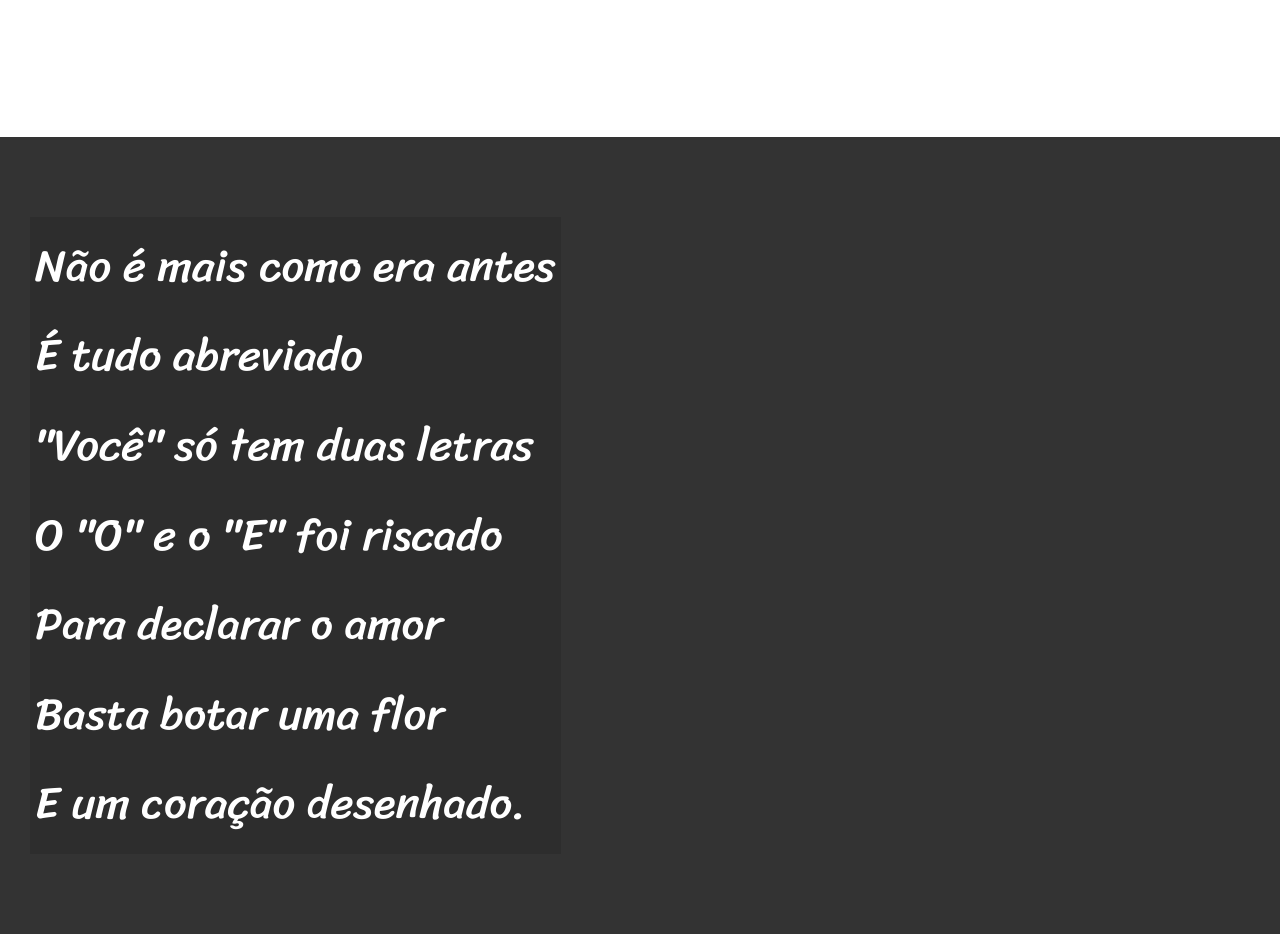
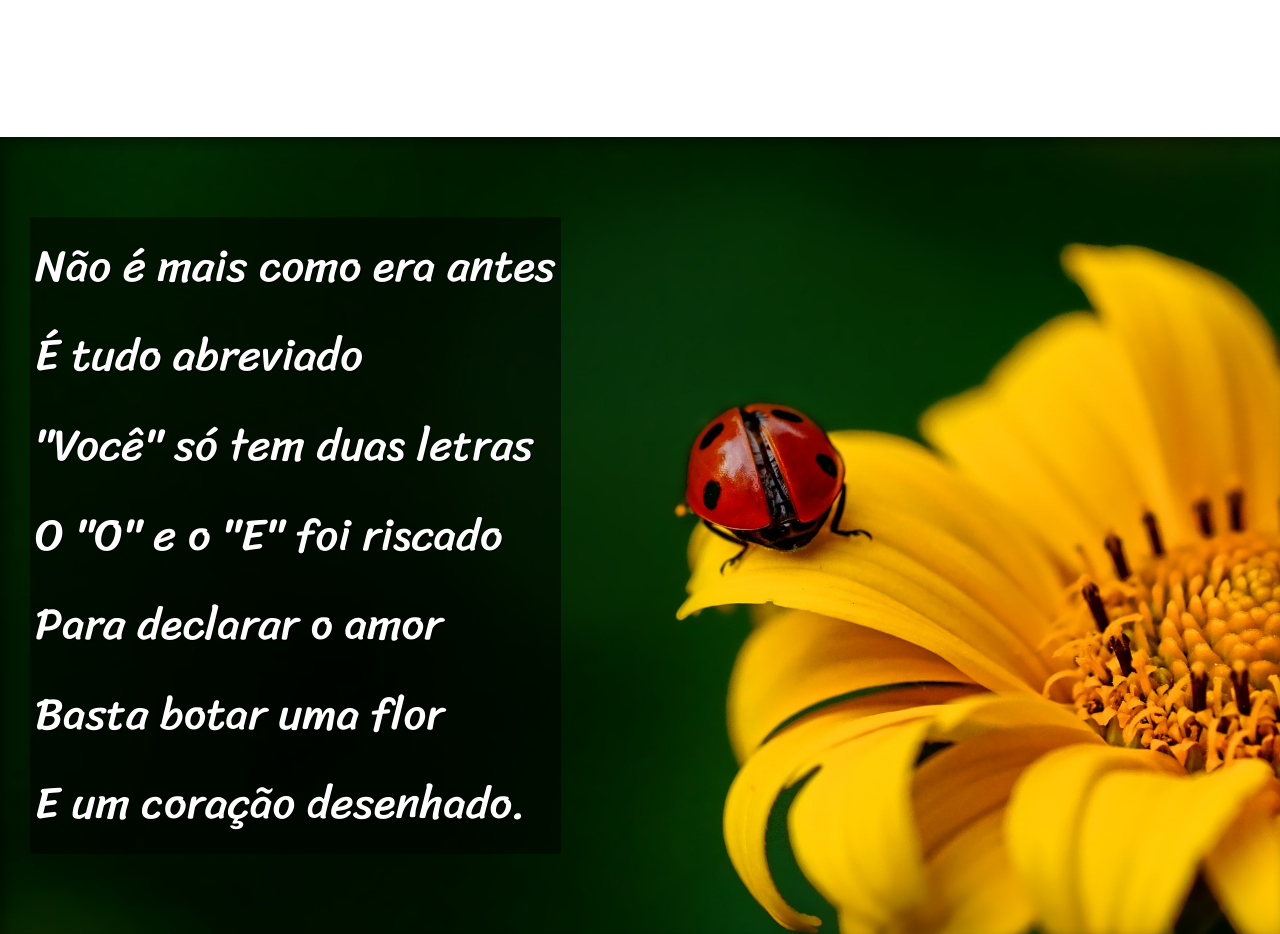
Before and after one commit to NoScandalize/html-css, a plain HTML site: page Desafios/d012/index.html in a window 1280 px wide. Shown: the part 1000-1934 px from the top of the page. Drawn offline with Linux system fonts and the light colour scheme.

Commit message:
Update d012.06
- Add ID in index.html
- Add Images
- Add Parallax Effect in images
- Add Shadows in text/images
- Bugfixed

```diff
--- a/Desafios/d012/css/style.css
+++ b/Desafios/d012/css/style.css
@@ -67,12 +67,26 @@ section.normal {
 section.imagem {
     background-color: rgb(51, 51, 51);
     color: white;
+    box-shadow: inset 6px 6px 13px 0px rgba(0, 0, 0, 0.404);
+    background-size: cover;
+    background-attachment: fixed;
 }
 
 section.imagem > p {
     display: inline-block;
     padding: 5px;
-    background-color: rgba(0, 0, 0, 0.11);
+    background-color: rgba(0, 0, 0, 0.5);
+    text-shadow: 1px 1px 0px black;
+}
+
+section#img01 {
+    background-image: url('../imagens/background001.jpg');
+    background-position: right center;
+}
+
+section#img02 {
+    background-image: url('../imagens/background002.jpg');
+    background-position: right center;
 }
 
 footer {
--- a/Desafios/d012/index.html
+++ b/Desafios/d012/index.html
@@ -28,7 +28,7 @@
             </p>
         </section>
 
-        <section class="imagem">
+        <section class="imagem" id="img01">
             <p>
                 Não é mais como era antes <br>
                 É tudo abreviado <br>
@@ -62,7 +62,7 @@
             </p>
         </section>
 
-        <section class="imagem">
+        <section class="imagem" id="img02">
             <p>
                 Tenho saudade das cartas <br>
                 Escritas com a própria mão <br>
```
